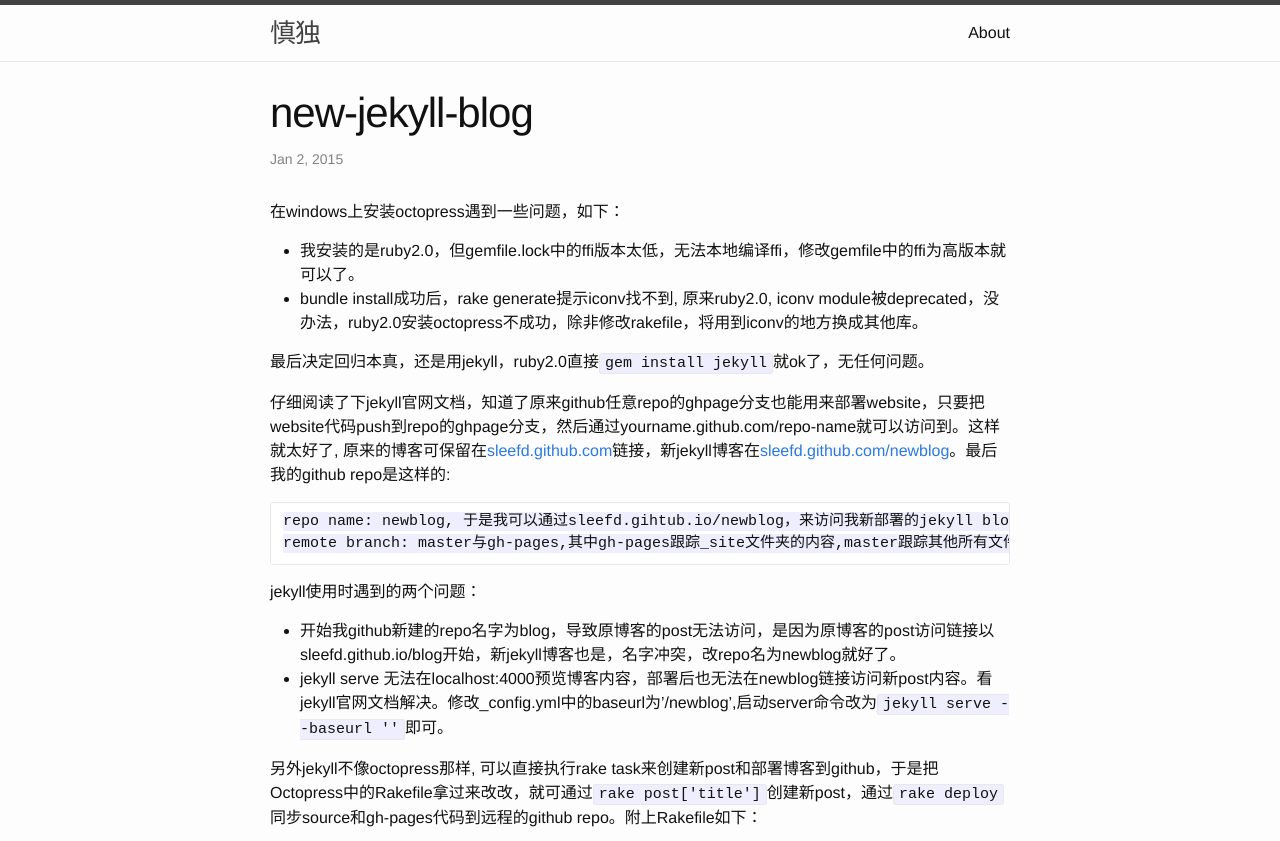
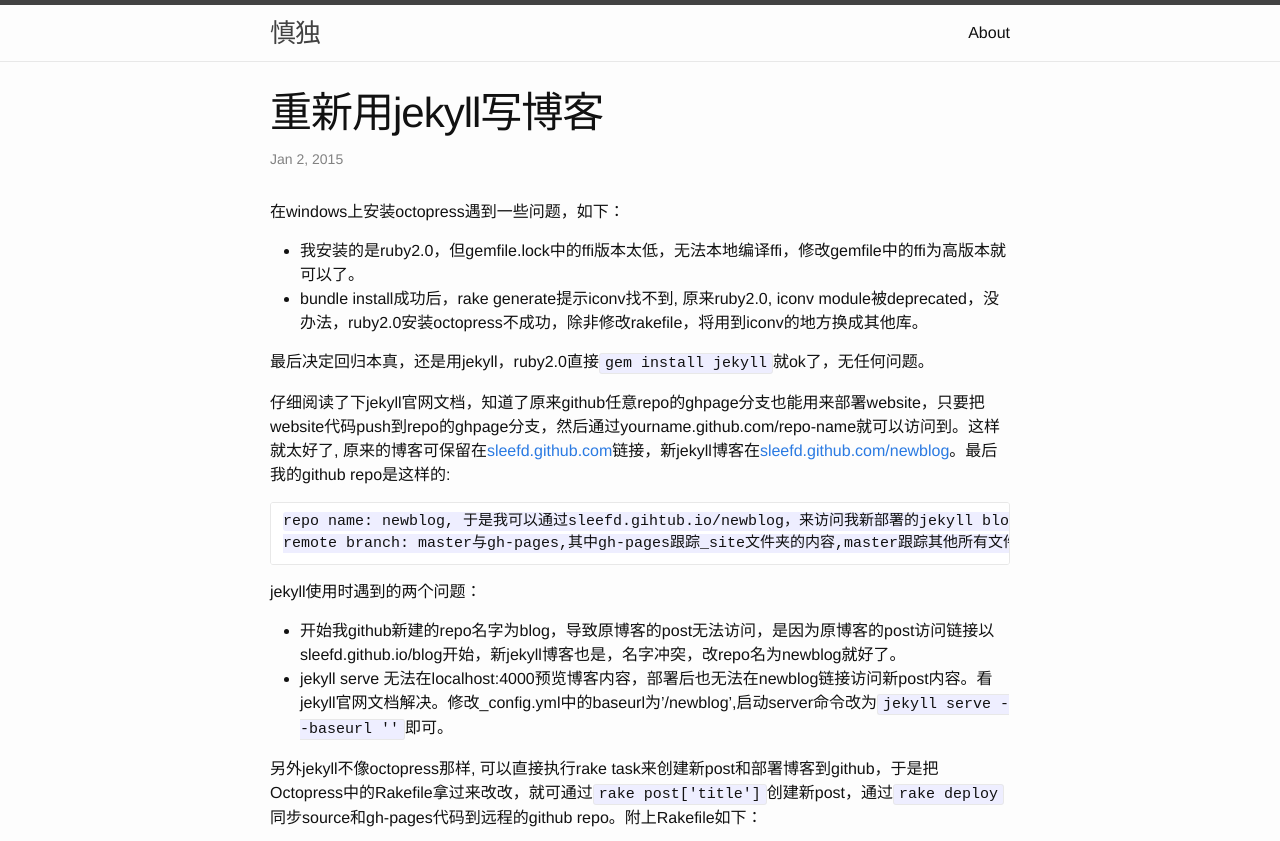
Before and after one commit to sleefd/newblog, a Jekyll site: the page built from _posts/2015-01-02-new-jekyll-blog.markdown, in a window 1280 px wide, cut to the strip 0-841 px from the top of the page. Built offline with Jekyll 4.4.1, drawn with Linux system fonts in a browser that asks for light colours.

Commit message:
modify title

```diff
--- a/_posts/2015-01-02-new-jekyll-blog.markdown
+++ b/_posts/2015-01-02-new-jekyll-blog.markdown
@@ -1,6 +1,6 @@
 ---
 layout: post
-title: "new-jekyll-blog"
+title: "重新用jekyll写博客"
 date: 2015-01-02 18:07
 comments: true
 categories:
```
